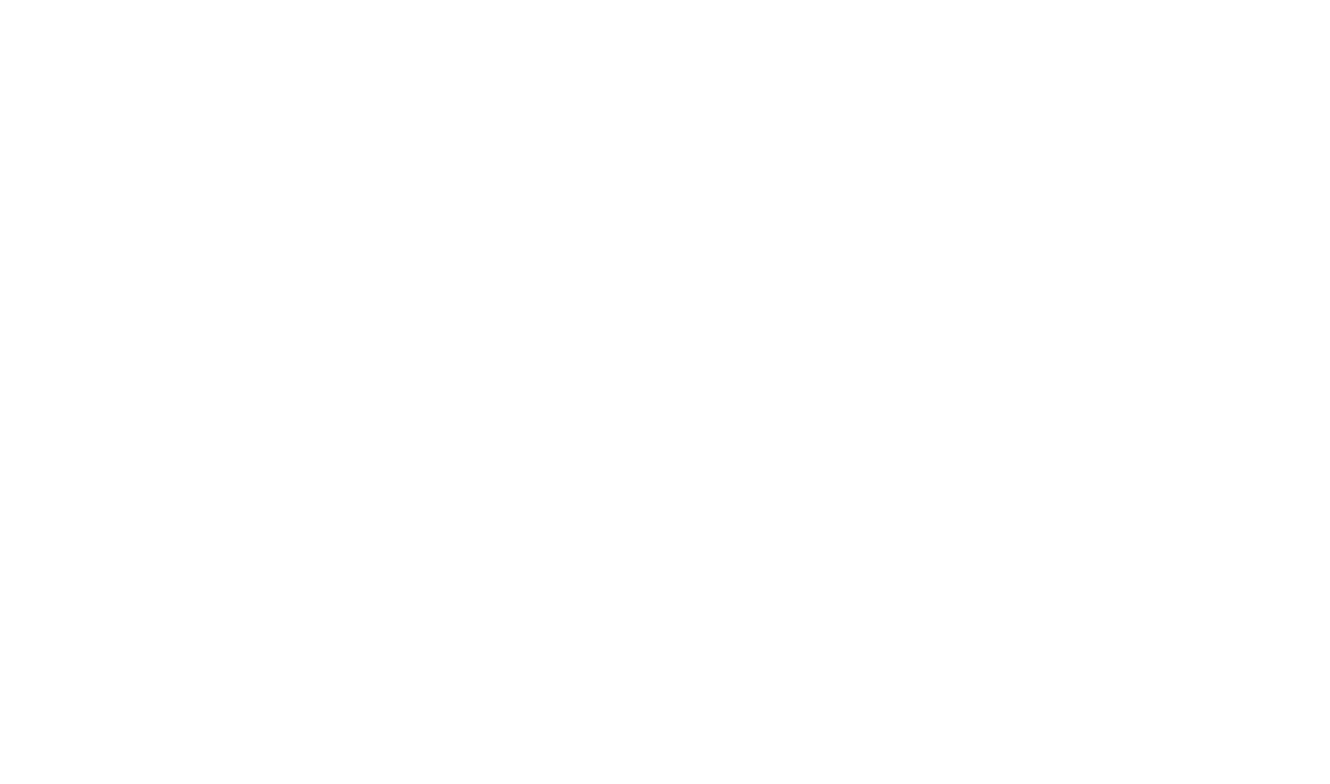
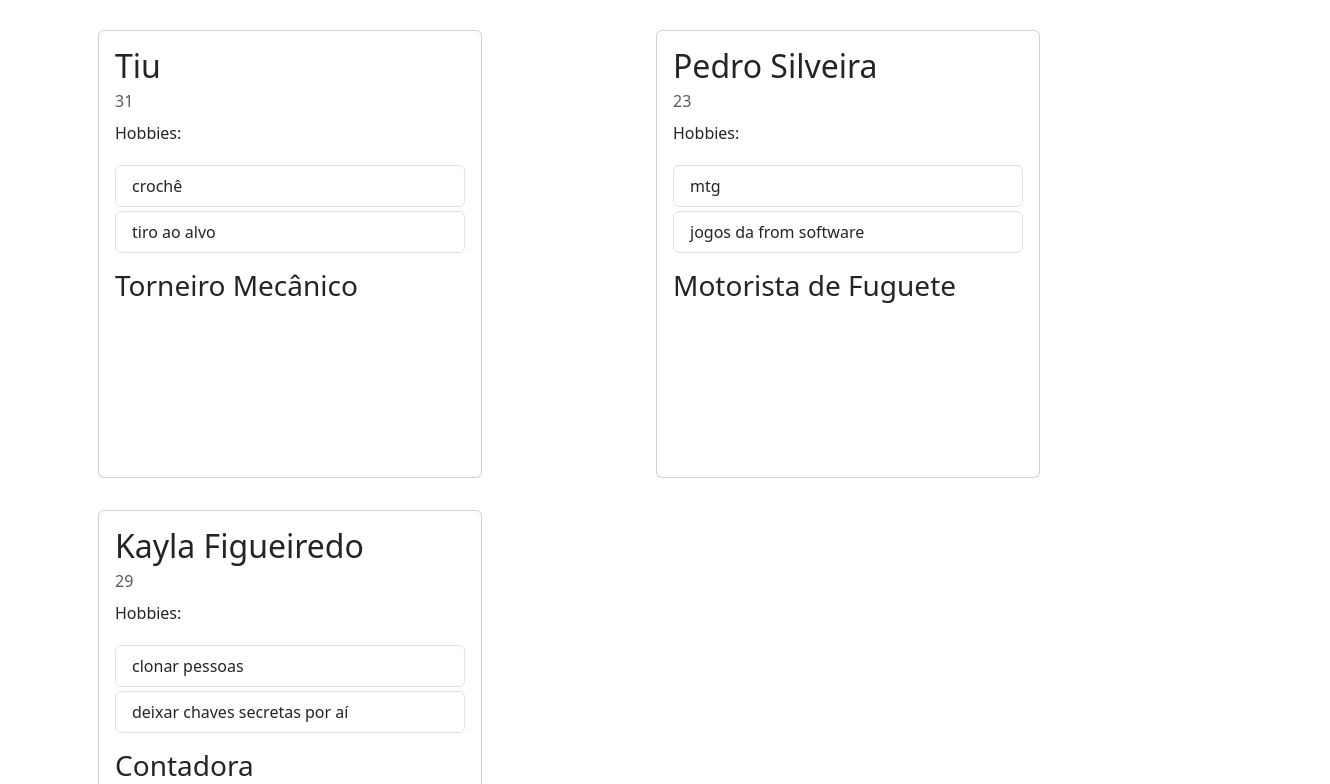
Before and after one commit to Shamoleambo/angular-people, an Angular app: page / in a window 1280 px wide. Shown: the part 516-1300 px from the top of the page, 1330 px wide, since content can reach past the window. Before the commit the page ends 800 px from the top, so only its background shows below. Built offline with nearby package versions, Linux system fonts and the light colour scheme.

Commit message:
add col class to the cards

```diff
--- a/src/app/people/people.component.html
+++ b/src/app/people/people.component.html
@@ -1,5 +1,5 @@
-<div class="d-flex flex-row">
-  <div *ngFor="let person of people" clas="row">
+<div class="d-flex flex-row persons-container row">
+  <div *ngFor="let person of people" class="col">
     <app-person
       [name]="person.name"
       [age]="person.age"
--- a/src/app/people/people.component.ts
+++ b/src/app/people/people.component.ts
@@ -4,6 +4,7 @@
 @Component({
   selector: 'app-people',
   templateUrl: './people.component.html',
+  styles: ['.persons-container {max-width: 100%;}'],
 })
 export class PeopleComponent {
   public people: People[] = [
@@ -21,5 +22,17 @@
       'Crítico Literário'
     ),
     new People('Tiu', 31, ['crochê', 'tiro ao alvo'], 'Torneiro Mecânico'),
+    new People(
+      'Pedro Silveira',
+      23,
+      ['mtg', 'jogos da from software'],
+      'Motorista de Fuguete'
+    ),
+    new People(
+      'Kayla Figueiredo',
+      29,
+      ['clonar pessoas', 'deixar chaves secretas por aí'],
+      'Contadora'
+    ),
   ];
 }
```
